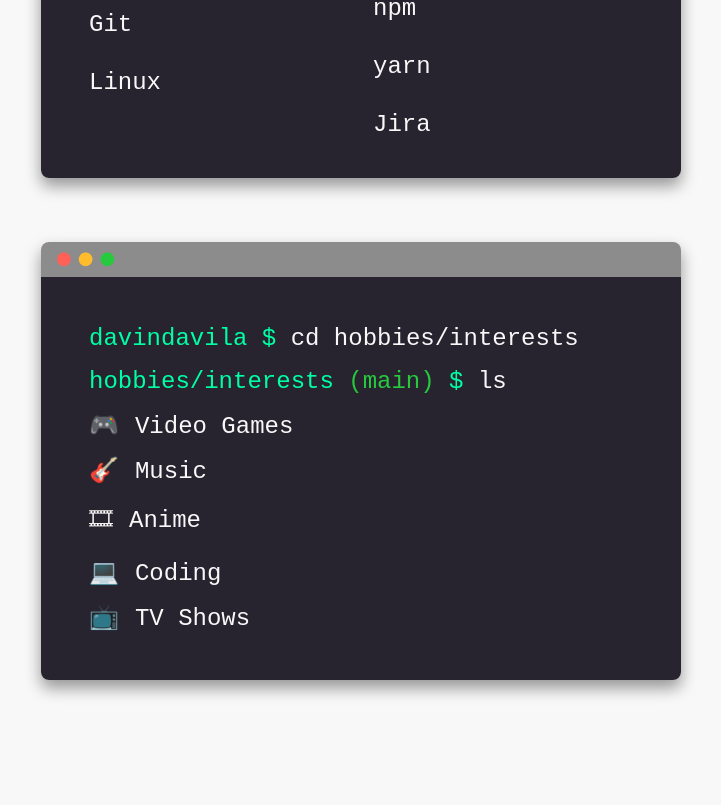
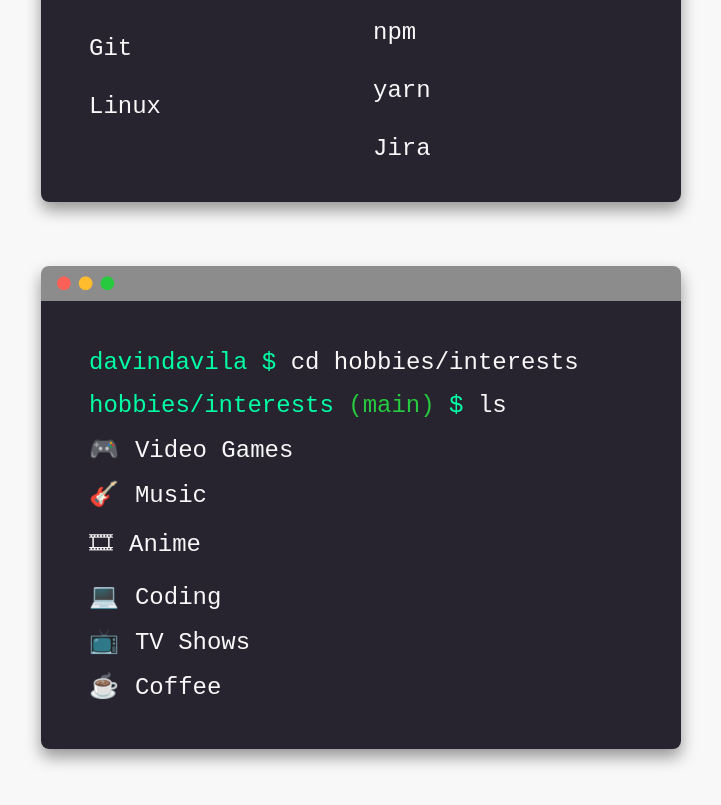
Before and after one commit to dvvin/dav-portfolio, a React (Create React App) app: page /about in a window 1280 px wide. Shown: the part 1845-2650 px from the top of the page, without its empty margins (279-1000 px from the left). Built offline with nearby package versions, Linux system fonts and the light colour scheme.

Commit message:
Update Feb 2024.

```diff
--- a/src/assets/info/Info.js
+++ b/src/assets/info/Info.js
@@ -63,6 +63,7 @@
       'React',
       'Express.js',
       'Node.js',
+      'Django',
       'Bootstrap',
       'Tailwind',
       'Ruby on Rails'
@@ -101,20 +102,30 @@
       label: 'TV Shows',
       emoji: '📺',
     },
+    {
+      label: 'Coffee',
+      emoji: '☕',
+    }
   ],
 
   portfolio: [
     {
-      title: 'Vaquero Scheduler',
+      title: 'Vaquero Scheduler (Next, React, PostgreSQL)',
       live: 'https://vaquero-scheduler.vercel.app', //this should be a link to the live version of your project, think github pages, netlify, heroku, etc. Or your own domain, if you have it.
       source: 'https://github.com/dvvin/vaquero-scheduler', // this should be a link to the **repository** of the project, where the code is hosted.
       image: 'https://raw.githubusercontent.com/dvvin/vaquero-scheduler/master/public/example.png',
     },
     {
-      title: 'E-Sports Manager',
+      title: 'E-Sports Manager (MERN)',
       live: null, //this should be a link to the live version of your project, think github pages, netlify, heroku, etc. Or your own domain, if you have it.
       source: 'https://github.com/dvvin/E-Sports-Manager', // this should be a link to the **repository** of the project, where the code is hosted.
       image: 'https://raw.githubusercontent.com/dvvin/E-Sports-Manager/main/public/homepage.png',
     },
+    {
+      title: 'helloWorld (Vite, Django, SQLite)',
+      live: null, //this should be a link to the live version of your project, think github pages, netlify, heroku, etc. Or your own domain, if you have it.
+      source: 'https://github.com/dvvin/hello-world-social-network', // this should be a link to the **repository** of the project, where the code is hosted.
+      image: 'https://raw.githubusercontent.com/dvvin/hello-world-social-network/main/helloworld_frontend/public/profilepage.png',
+    },
   ],
 };
```
